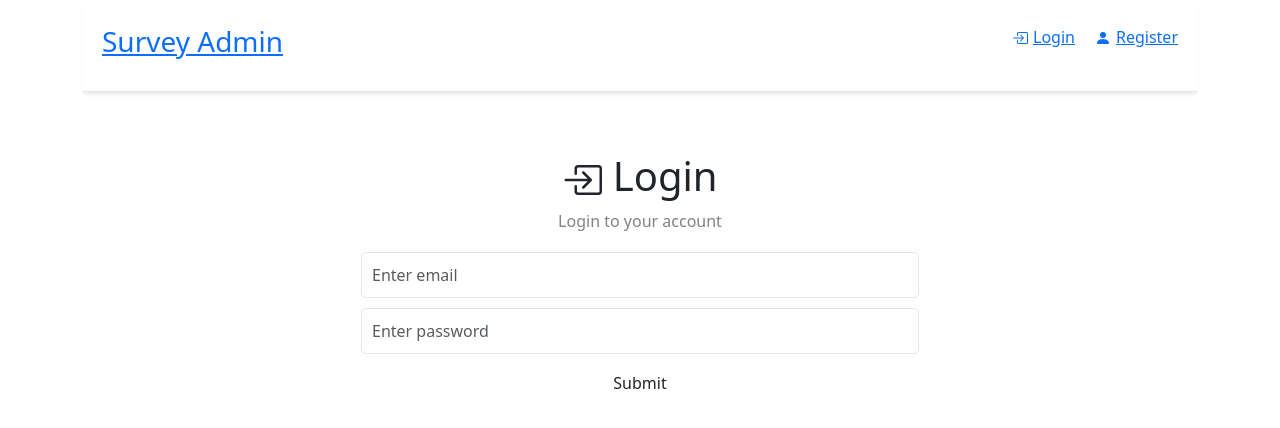
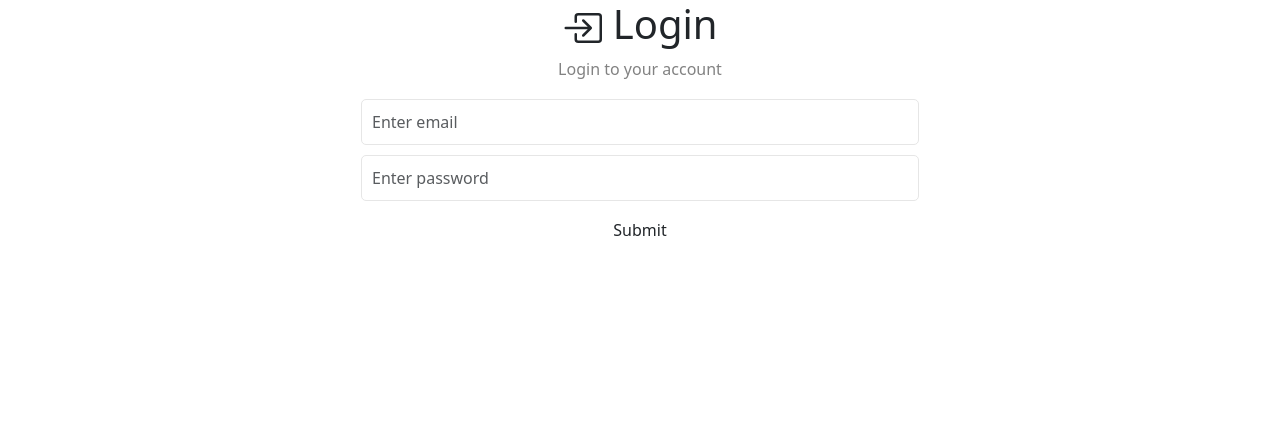
Before and after one commit to Punvireakroth/Survey, a React (Create React App) app in the folder client/: page /login in a window 1280 px wide. Shown: the top 428 px of the page. Built offline with nearby package versions, Linux system fonts and the light colour scheme.

Commit message:
remove header when the route is for user

```diff
--- a/client/src/App.js
+++ b/client/src/App.js
@@ -24,6 +24,7 @@ import { useSelector } from "react-redux";
 function BasicLayout() {
   return (
     <>
+      <Header />
       <Outlet />
     </>
   );
@@ -45,7 +46,6 @@ function App() {
     <>
       <Router>
         <div className="container">
-          <Header />
           <Routes>
             <Route path="/" element={<BasicLayout />}>
               <Route
```
Also changed, not shown: client/src/pages/Dashboard.jsx (deleted, +0 -60 lines).
